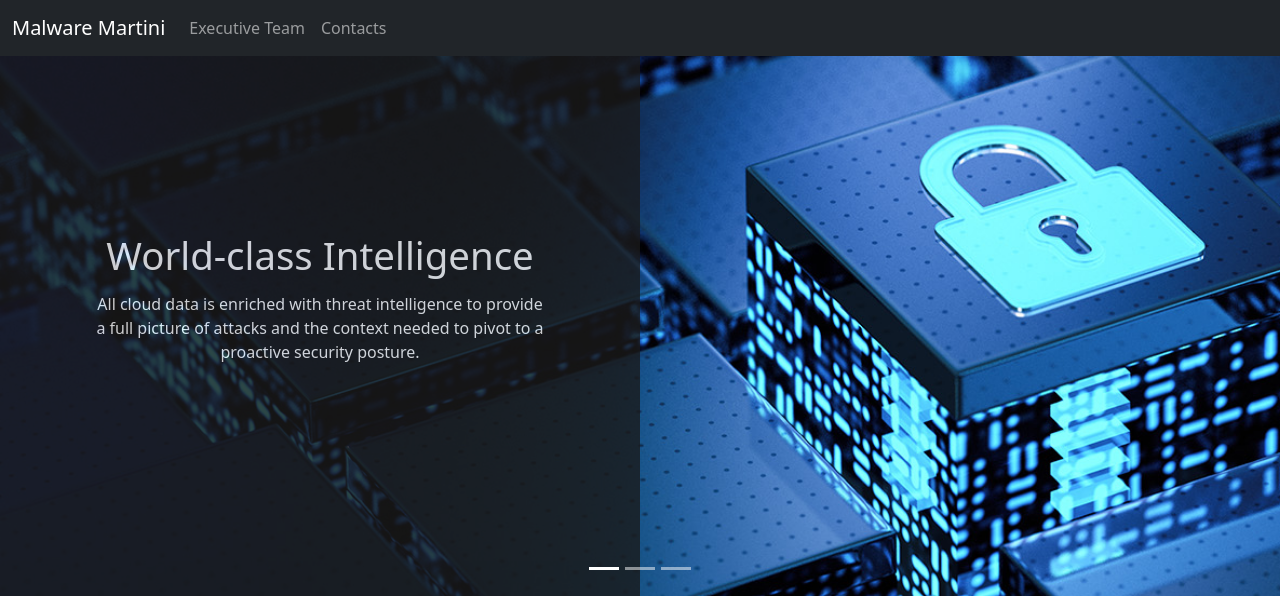
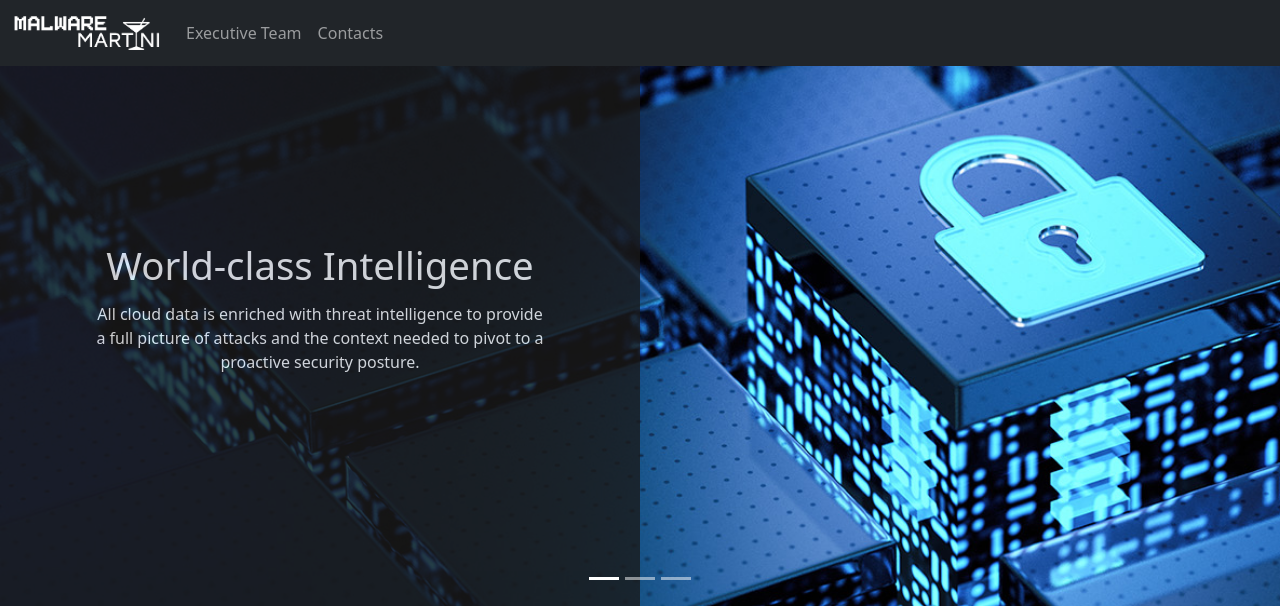
Before and after one commit to LRalli/flaskapp, a Flask app: page / in a window 1280 px wide. Shown: the top 611 px of the page. Run offline with Flask 3, Linux system fonts and the light colour scheme.

Commit message:
added logo

```diff
--- a/templates/confirm.html
+++ b/templates/confirm.html
@@ -13,7 +13,9 @@
 
     <nav class="navbar navbar-expand-lg navbar-dark bg-dark">
       <div class="container-fluid">
-        <a class="navbar-brand" href="/">Malware Martini</a>
+        <a class="navbar-brand" href="/">
+          <img src="/static/assets/img/navbarlogo.png" width="150" height="40">
+        </a>
         <button class="navbar-toggler" type="button" data-bs-toggle="collapse" data-bs-target="#navbarSupportedContent" aria-controls="navbarSupportedContent" aria-expanded="false" aria-label="Toggle navigation">
           <span class="navbar-toggler-icon"></span>
         </button>
--- a/templates/confirm_send.html
+++ b/templates/confirm_send.html
@@ -14,7 +14,9 @@
 
     <nav class="navbar navbar-expand-lg navbar-dark bg-dark">
       <div class="container-fluid">
-        <a class="navbar-brand" href="/">Malware Martini</a>
+        <a class="navbar-brand" href="/">
+          <img src="/static/assets/img/navbarlogo.png" width="150" height="40">
+        </a>
         <button class="navbar-toggler" type="button" data-bs-toggle="collapse" data-bs-target="#navbarSupportedContent" aria-controls="navbarSupportedContent" aria-expanded="false" aria-label="Toggle navigation">
           <span class="navbar-toggler-icon"></span>
         </button>
--- a/templates/contacts.html
+++ b/templates/contacts.html
@@ -13,7 +13,9 @@
 
     <nav class="navbar navbar-expand-lg navbar-dark bg-dark">
       <div class="container-fluid">
-        <a class="navbar-brand" href="/">Malware Martini</a>
+        <a class="navbar-brand" href="/">
+          <img src="/static/assets/img/navbarlogo.png" width="150" height="40">
+        </a>
         <button class="navbar-toggler" type="button" data-bs-toggle="collapse" data-bs-target="#navbarSupportedContent" aria-controls="navbarSupportedContent" aria-expanded="false" aria-label="Toggle navigation">
           <span class="navbar-toggler-icon"></span>
         </button>
--- a/templates/index.html
+++ b/templates/index.html
@@ -13,7 +13,9 @@
 
     <nav class="navbar navbar-expand-lg navbar-dark bg-dark">
       <div class="container-fluid">
-        <a class="navbar-brand" href="/">Malware Martini</a>
+        <a class="navbar-brand" href="/">
+          <img src="/static/assets/img/navbarlogo.png" width="150" height="40">
+        </a>
         <button class="navbar-toggler" type="button" data-bs-toggle="collapse" data-bs-target="#navbarSupportedContent" aria-controls="navbarSupportedContent" aria-expanded="false" aria-label="Toggle navigation">
           <span class="navbar-toggler-icon"></span>
         </button>
--- a/templates/member.html
+++ b/templates/member.html
@@ -13,7 +13,9 @@
 
     <nav class="navbar navbar-expand-lg navbar-dark bg-dark">
       <div class="container-fluid">
-        <a class="navbar-brand" href="/">Malware Martini</a>
+        <a class="navbar-brand" href="/">
+          <img src="/static/assets/img/navbarlogo.png" width="150" height="40">
+        </a>
         <button class="navbar-toggler" type="button" data-bs-toggle="collapse" data-bs-target="#navbarSupportedContent" aria-controls="navbarSupportedContent" aria-expanded="false" aria-label="Toggle navigation">
           <span class="navbar-toggler-icon"></span>
         </button>
--- a/templates/team.html
+++ b/templates/team.html
@@ -13,7 +13,9 @@
 
     <nav class="navbar navbar-expand-lg navbar-dark bg-dark">
       <div class="container-fluid">
-        <a class="navbar-brand" href="/">Malware Martini</a>
+        <a class="navbar-brand" href="/">
+          <img src="/static/assets/img/navbarlogo.png" width="150" height="40">
+        </a>
         <button class="navbar-toggler" type="button" data-bs-toggle="collapse" data-bs-target="#navbarSupportedContent" aria-controls="navbarSupportedContent" aria-expanded="false" aria-label="Toggle navigation">
           <span class="navbar-toggler-icon"></span>
         </button>
```
Also changed, not shown: static/assets/img/logo.png (added), static/assets/img/mm.png (added), static/assets/img/navbarlogo.png (added).
